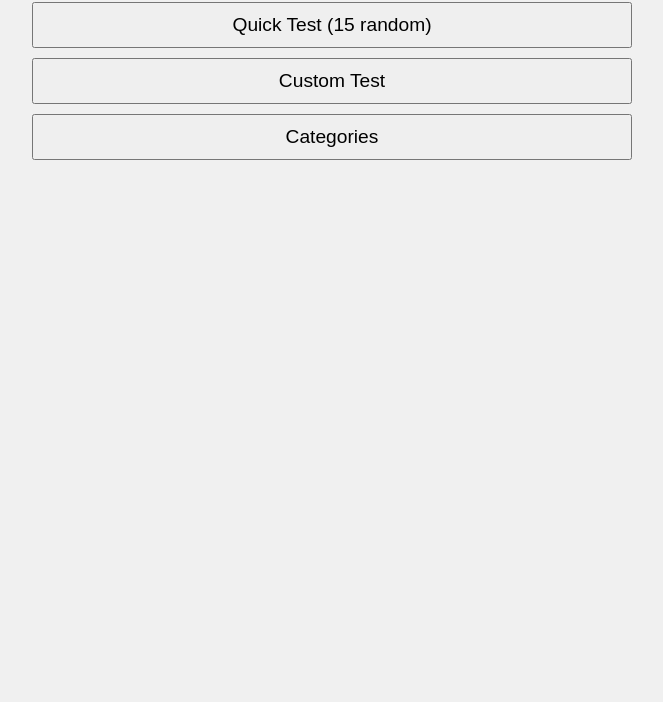
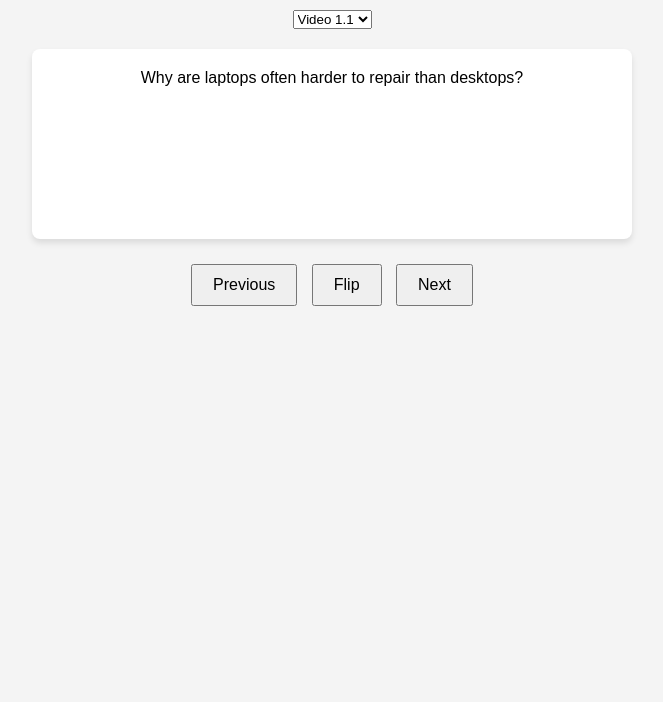
Before and after one commit to Azidaal/Comptia, a plain HTML site: page index.html in a window 1280 px wide. Shown: the part 98-800 px from the top of the page, without its empty margins (308-971 px from the left). Drawn offline with Linux system fonts and the light colour scheme.

Commit message:
Add files via upload

```diff
--- a/index.html
+++ b/index.html
@@ -2,16 +2,24 @@
 <html lang="en">
 <head>
   <meta charset="UTF-8" />
-  <meta name="viewport" content="width=device-width, initial-scale=1" />
+  <meta name="viewport" content="width=device-width, initial-scale=1.0" />
   <title>CompTIA A+ Flashcards</title>
-  <link rel="stylesheet" href="style.css" />
+  <link rel="stylesheet" href="styles.css" />
 </head>
 <body>
-  <h1>CompTIA A+ Flashcards</h1>
-  <div class="menu">
-    <button onclick="location.href='quiz.html?mode=quick'">Quick Test (15 random)</button>
-    <button onclick="location.href='quiz.html?mode=custom'">Custom Test</button>
-    <button onclick="location.href='categories.html'">Categories</button>
+  <div class="container">
+    <h1>CompTIA A+ Flashcards</h1>
+    <select id="category-select"></select>
+    <div id="flashcard" class="card">
+      <div id="question"></div>
+      <div id="answer" class="hidden"></div>
+    </div>
+    <div class="controls">
+      <button onclick="prevCard()">Previous</button>
+      <button onclick="flipCard()">Flip</button>
+      <button onclick="nextCard()">Next</button>
+    </div>
   </div>
+  <script src="script.js"></script>
 </body>
 </html>
--- a/script.js
+++ b/script.js
@@ -1,133 +1,109 @@
-// Flashcards data, categorized by topic (only 1.1 example here)
-const flashcards = [
+const flashcards = {
+  "1.1": [
     {
-    category: "1.1 Laptop Hardware",
-    question: "Why are laptops considered unique computing environments?",
-    answers: [
-      "They are designed to fit a specific form factor",
-      "They use desktop parts",
-      "They never need repairs",
-      "They don’t have batteries"
-    ],
-    correct: 0
+      question: "Why are laptops often harder to repair than desktops?",
+      answer: "Laptops have a compact, unique form factor and are harder to access and repair internally."
     },
     {
-    category: "1.1 Laptop Hardware",
-    question: "What type of batteries are commonly used in laptops?",
-    answers: [
-      "Nickel-cadmium batteries",
-      "Lithium-ion or lithium-ion polymer batteries",
-      "Lead-acid batteries",
-      "Alkaline batteries"
-    ],
-    correct: 1
+      question: "What are modular batteries in laptops?",
+      answer: "Modular batteries can be removed and replaced without disassembling the laptop."
     },
     {
-    category: "1.1 Laptop Hardware",
-    question: "What is a common form factor for laptop memory?",
-    answers: [
-      "DIMM",
-      "SO-DIMM",
-      "Micro-DIMM",
-      "Mini-DIMM"
-    ],
-    correct: 1
+      question: "What battery types are common in laptops?",
+      answer: "Lithium-ion and lithium-ion polymer batteries are commonly used."
     },
     {
-    category: "1.1 Laptop Hardware",
-    question: "How can you access modular batteries in many laptops?",
-    answers: [
-      "By opening the entire laptop",
-      "By sliding and unlocking switches on the battery",
-      "By removing the keyboard",
-      "By detaching the display"
-    ],
-    correct: 1
+      question: "What happens to a battery’s capacity over time?",
+      answer: "Each charge cycle slightly reduces the total capacity; eventually, it must be replaced."
     },
     {
-    category: "1.1 Laptop Hardware",
-    question: "What is an advantage of SSDs over traditional hard drives?",
-    answers: [
-      "They have moving parts",
-      "They are cheaper",
-      "They have faster read/write speeds",
-      "They use more power"
-    ],
-    correct: 2
+      question: "How is a laptop keyboard typically connected?",
+      answer: "Via a single ribbon cable to the motherboard."
     },
-  // add more cards here...
-];
+    {
+      question: "What is a SO-DIMM?",
+      answer: "Small Outline Dual Inline Memory Module used for laptop memory upgrades."
+    },
+    {
+      question: "Can all laptops upgrade RAM?",
+      answer: "No, some have soldered RAM which can't be upgraded without replacing the motherboard."
+    },
+    {
+      question: "What is the benefit of SSDs over HDDs in laptops?",
+      answer: "SSDs are faster, more durable, and have no moving parts."
+    },
+    {
+      question: "What are M.2 drives?",
+      answer: "Compact SSDs that use M.2 interface, offering high-speed storage in a small form factor."
+    },
+    {
+      question: "What is drive imaging used for in upgrades?",
+      answer: "To clone an old drive to a new one, transferring OS, data, and apps easily."
+    },
+    {
+      question: "How is wireless functionality integrated in laptops?",
+      answer: "Via built-in chips or Mini PCI/PCIe cards for Wi-Fi, Bluetooth, and WWAN."
+    },
+    {
+      question: "What is biometric authentication on laptops?",
+      answer: "Using facial recognition or fingerprint scanning to log into the system."
+    },
+    {
+      question: "What is NFC and how is it used in laptops?",
+      answer: "Near-field communication allows for wireless authentication using phones or badges."
+    }
+  ]
+};
 
-// Utility to get URL parameters
-function getParam(param) {
-  const url = new URL(window.location);
-  return url.searchParams.get(param);
-}
+let currentCategory = "1.1";
+let currentIndex = 0;
+let showingAnswer = false;
 
-const questionContainer = document.getElementById('question-container');
-const answersContainer = document.getElementById('answers-container');
-const nextBtn = document.getElementById('next-btn');
-const customOptions = document.getElementById('custom-options');
-const numQuestionsInput = document.getElementById('numQuestions');
-const startCustomBtn = document.getElementById('startCustom');
-
-let currentCards = [];
-let currentIndex = 0;
-
-function shuffleArray(arr) {
-  return arr.sort(() => Math.random() - 0.5);
-}
+const questionDiv = document.getElementById("question");
+const answerDiv = document.getElementById("answer");
+const categorySelect = document.getElementById("category-select");
 
 function loadCategories() {
-  const categoriesList = document.getElementById('categories-list');
-  if (!categoriesList) return;
-  const categories = [...new Set(flashcards.map(c => c.category))];
-  categoriesList.innerHTML = '';
-  categories.forEach(cat => {
-    const li = document.createElement('li');
-    li.textContent = cat;
-    li.onclick = () => {
-      currentCards = flashcards.filter(c => c.category === cat);
+  Object.keys(flashcards).forEach(cat => {
+    const option = document.createElement("option");
+    option.value = cat;
+    option.textContent = `Video ${cat}`;
+    categorySelect.appendChild(option);
+  });
+  categorySelect.value = currentCategory;
+  categorySelect.addEventListener("change", () => {
+    currentCategory = categorySelect.value;
     currentIndex = 0;
-      sessionStorage.setItem('cards', JSON.stringify(currentCards));
-      sessionStorage.setItem('index', currentIndex);
-      window.location.href = 'quiz.html';
-    };
-    categoriesList.appendChild(li);
+    renderCard();
   });
 }
 
-function startQuiz(cards) {
-  currentCards = cards;
-  currentIndex = 0;
-  showQuestion();
+function renderCard() {
+  const card = flashcards[currentCategory][currentIndex];
+  questionDiv.textContent = card.question;
+  answerDiv.textContent = card.answer;
+  answerDiv.classList.add("hidden");
+  showingAnswer = false;
 }
 
-function showQuestion() {
-  clearFeedback();
-  nextBtn.style.display = 'none';
-  answersContainer.innerHTML = '';
-  if (currentIndex >= currentCards.length) {
-    questionContainer.textContent = "Quiz complete! Well done.";
-    return;
-  }
-  const card = currentCards[currentIndex];
-  questionContainer.textContent = `${card.category} - Q${currentIndex + 1}: ${card.question}`;
-  card.answers.forEach((answer, i) => {
-    const btn = document.createElement('button');
-    btn.textContent = answer;
-    btn.onclick = () => selectAnswer(i);
-    answersContainer.appendChild(btn);
-  });
+function flipCard() {
+  showingAnswer = !showingAnswer;
+  answerDiv.classList.toggle("hidden");
 }
 
-function clearFeedback() {
-  Array.from(answersContainer.children).forEach(btn => {
-    btn.disabled = false;
-    btn.classList.remove('correct', 'wrong');
-  });
+function nextCard() {
+  if (currentIndex < flashcards[currentCategory].length - 1) {
+    currentIndex++;
+    renderCard();
+  }
 }
 
-function selectAnswer(selectedIndex) {
-  const card = currentCards[currentIndex];
-  const
+function prevCard() {
+  if (currentIndex > 0) {
+    currentIndex--;
+    renderCard();
+  }
+}
+
+loadCategories();
+renderCard();
--- /dev/null
+++ b/styles.css
@@ -0,0 +1,26 @@
+body {
+  font-family: Arial, sans-serif;
+  background-color: #f4f4f4;
+  text-align: center;
+  padding: 20px;
+}
+.container {
+  max-width: 600px;
+  margin: 0 auto;
+}
+.card {
+  background: white;
+  border-radius: 8px;
+  box-shadow: 0 4px 6px rgba(0,0,0,0.1);
+  padding: 20px;
+  margin: 20px 0;
+  min-height: 150px;
+}
+.hidden {
+  display: none;
+}
+.controls button {
+  margin: 5px;
+  padding: 10px 20px;
+  font-size: 16px;
+}
```
Lines whose indentation alone changed are shown as unchanged.
